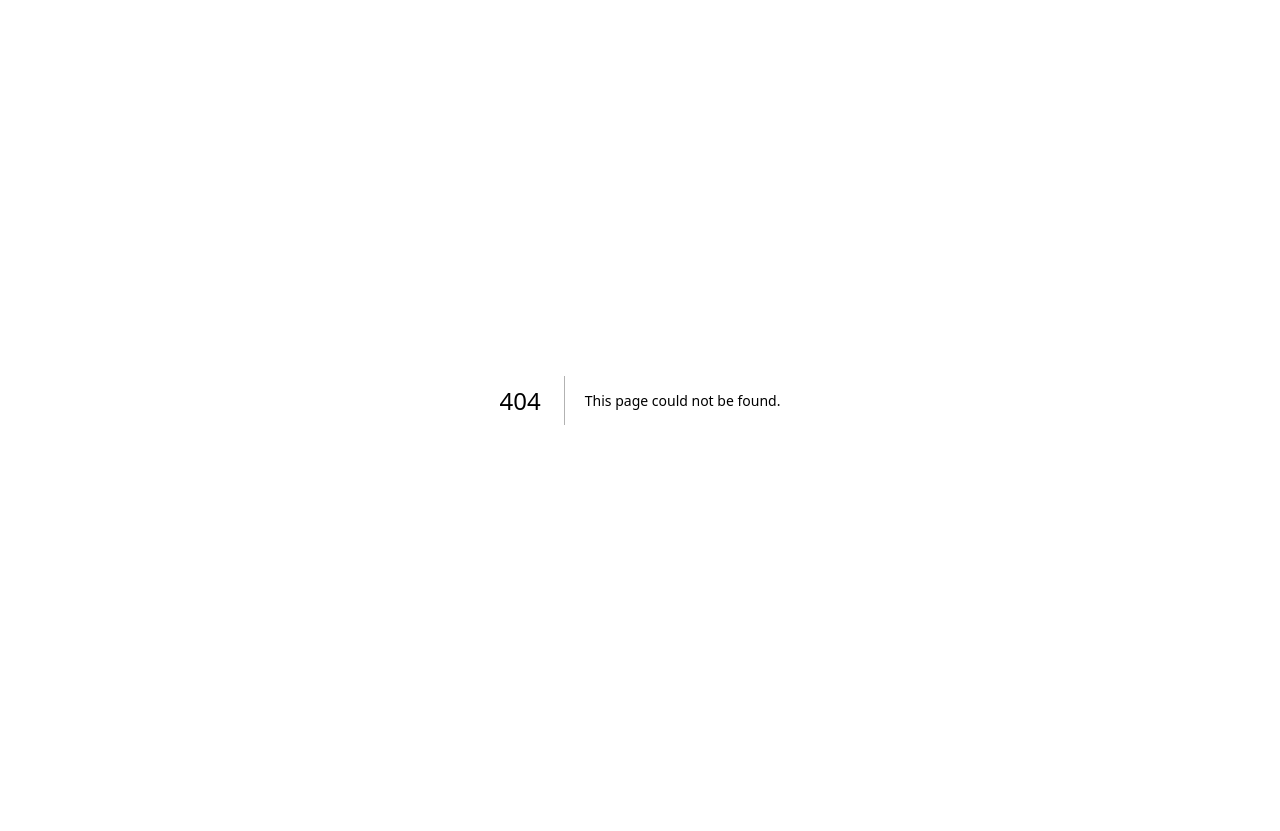
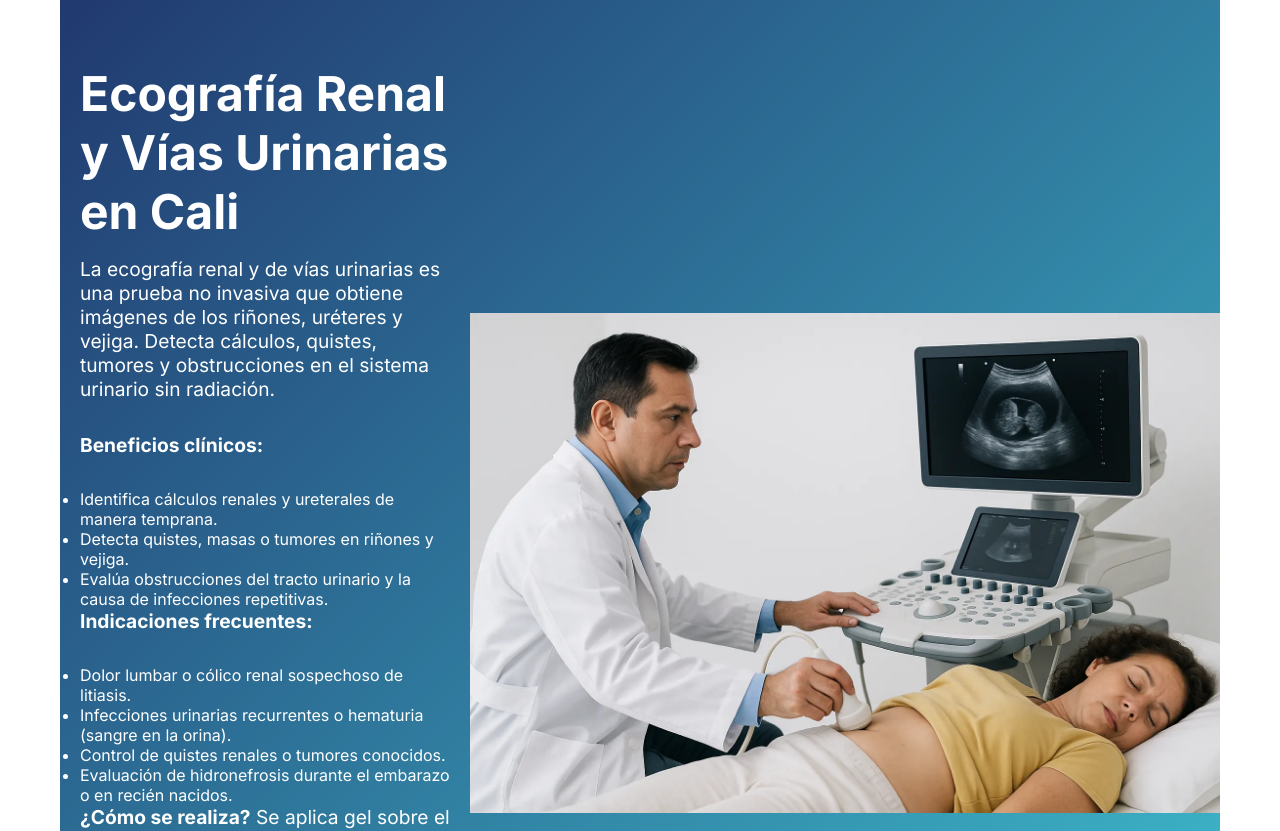
Before and after one commit to gstvgrc/verasalud-website, a Next.js app: page /servicios/ecografias/renal-vias-urinarias in a window 1280 px wide. Before the commit this address had no page. Shown: the top 831 px of the page. Before the commit the page ends 800 px from the top, so only its background shows below. Built offline with nearby package versions, Linux system fonts and the light colour scheme.

Commit message:
feat: add renal-vias-urinarias page

```diff
--- /dev/null
+++ b/app/servicios/ecografias/renal-vias-urinarias/page.js
@@ -0,0 +1,80 @@
+import Image from 'next/image'
+import ContactForm from '../../../components/ContactForm'
+import styles from '../../../Home.module.css'
+import Link from 'next/link'
+
+export const metadata = {
+  title: 'Ecografía Renal y Vías Urinarias en Cali | VeraSalud',
+  description: 'Visualización segura de riñones y vejiga para detectar cálculos, tumores y anomalías urológicas.',
+  keywords: ['ecografia renal cali', 'ultrasonido vias urinarias', 'ecografia riñon vejiga'],
+  alternates: { canonical: 'https://verasalud.com/servicios/ecografias/renal-vias-urinarias' },
+  openGraph: {
+    title: 'Ecografía Renal y Vías Urinarias en Cali | VeraSalud',
+    description: 'Visualización segura de riñones y vejiga para detectar cálculos, tumores y anomalías urológicas.',
+    url: 'https://verasalud.com/servicios/ecografias/renal-vias-urinarias',
+    images: [
+      { url: '/ecografia-renal-vias-urinarias-verasalud-cali.webp', width: 1200, height: 630, alt: 'Ecografía renal en VeraSalud' }
+    ],
+    locale: 'es_CO',
+    type: 'article'
+  },
+  twitter: {
+    card: 'summary_large_image',
+    title: 'Ecografía Renal y Vías Urinarias en Cali | VeraSalud',
+    description: 'Visualización segura de riñones y vejiga para detectar cálculos, tumores y anomalías urológicas.'
+  }
+}
+
+export default function Page() {
+  const jsonLd = {
+    '@context': 'https://schema.org',
+    '@type': 'MedicalProcedure',
+    name: 'Ecografía Renal y Vías Urinarias en Cali',
+    description: 'Visualización segura de riñones y vejiga para detectar cálculos, tumores y anomalías urológicas.',
+    url: 'https://verasalud.com/servicios/ecografias/renal-vias-urinarias',
+    image: 'https://verasalud.com/ecografia-renal-vias-urinarias-verasalud-cali.webp'
+  }
+
+  return (
+    <main className={`${styles.container} dark-fix`}>
+      <script type="application/ld+json" dangerouslySetInnerHTML={{ __html: JSON.stringify(jsonLd) }} />
+      <section className={styles.hero}>
+        <div className={styles.heroContent}>
+          <h1>Ecografía Renal y Vías Urinarias en Cali</h1>
+          <p>La ecografía renal y de vías urinarias es una prueba no invasiva que obtiene imágenes de los riñones, uréteres y vejiga. Detecta cálculos, quistes, tumores y obstrucciones en el sistema urinario sin radiación.</p>
+          <p><strong>Beneficios clínicos:</strong></p>
+          <ul>
+                <li>Identifica cálculos renales y ureterales de manera temprana.</li>
+                <li>Detecta quistes, masas o tumores en riñones y vejiga.</li>
+                <li>Evalúa obstrucciones del tracto urinario y la causa de infecciones repetitivas.</li>
+          </ul>
+          <p><strong>Indicaciones frecuentes:</strong></p>
+          <ul>
+                <li>Dolor lumbar o cólico renal sospechoso de litiasis.</li>
+                <li>Infecciones urinarias recurrentes o hematuria (sangre en la orina).</li>
+                <li>Control de quistes renales o tumores conocidos.</li>
+                <li>Evaluación de hidronefrosis durante el embarazo o en recién nacidos.</li>
+          </ul>
+          <p><strong>¿Cómo se realiza?</strong> Se aplica gel sobre el abdomen y flancos mientras el paciente está acostado. El transductor se mueve para explorar cada riñón y la vejiga; en ocasiones se solicita al paciente beber agua para evaluar la vejiga llena.</p>
+          <p><strong>Agenda tu cita hoy mismo en Cali con nuestro equipo médico.</strong></p>
+        </div>
+        <Image
+          src='/ecografia-renal-vias-urinarias-verasalud-cali.webp'
+          alt='Ecografía renal en VeraSalud'
+          width={800}
+          height={500}
+          sizes="(max-width: 768px) 100vw, 800px"
+          priority
+        />
+      </section>
+      <section className={styles.contact}>
+        <div className={styles.container}>
+          <ContactForm />
+          <p style={{ marginTop: '2rem' }}>
+            <Link href="/">Volver al inicio</Link>
+          </p>
+        </div>
+      </section>
+    </main>
+  )
+}
```
